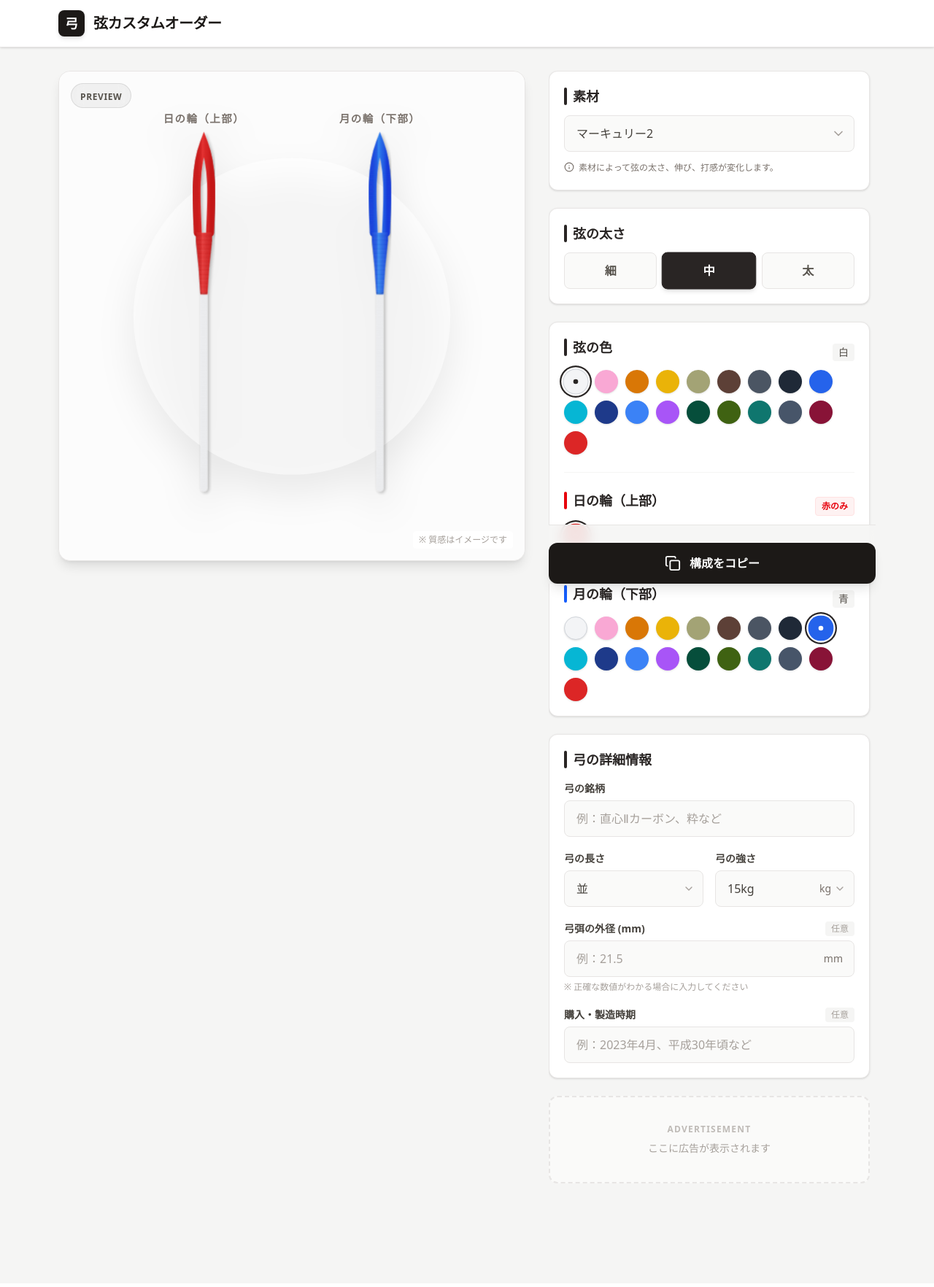
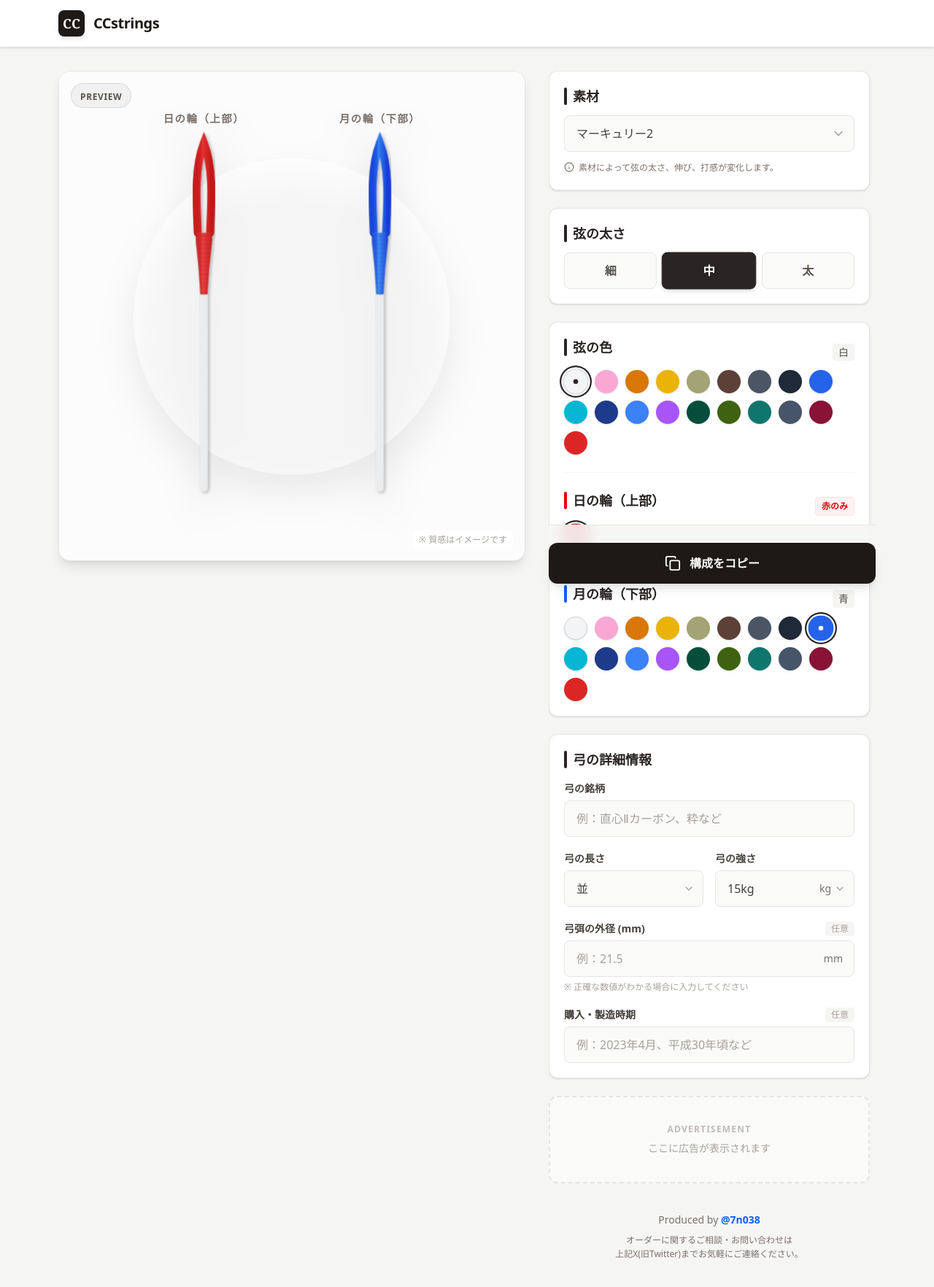
Before and after one commit to halcyon7766/CCstrings, a React (Vite) app: page / in a window 1280 px wide. Shown: the top 1764 px of the page at 73% size. Built offline with nearby package versions, Linux system fonts and the light colour scheme.

Commit message:
Update branding to CCstrings and add creator contact info

```diff
--- a/src/App.jsx
+++ b/src/App.jsx
@@ -230,8 +230,8 @@ export default function KyudoStringCustomizer() {
       <header className="bg-white border-b border-stone-200 sticky top-0 z-50 shadow-sm">
         <div className="max-w-6xl mx-auto px-4 h-16 flex items-center justify-between">
           <div className="flex items-center gap-3">
-            <div className="w-9 h-9 bg-stone-900 text-white flex items-center justify-center rounded-lg font-serif font-bold text-lg shadow-md">弓</div>
-            <h1 className="text-xl font-bold tracking-tight text-stone-900">弦カスタムオーダー</h1>
+            <div className="w-9 h-9 bg-stone-900 text-white flex items-center justify-center rounded-lg font-serif font-bold text-lg shadow-md">CC</div>
+            <h1 className="text-xl font-bold tracking-tight text-stone-900">CCstrings</h1>
           </div>
         </div>
       </header>
@@ -479,6 +479,15 @@ export default function KyudoStringCustomizer() {
               <p className="text-sm">ここに広告が表示されます</p>
             </div>
 
+            {/* Contact / Footer */}
+            <div className="text-center pt-4 pb-2 text-stone-500 text-sm">
+              <p className="mb-2">Produced by <a href="https://x.com/7n038" target="_blank" rel="noopener noreferrer" className="text-blue-600 hover:underline font-bold">@7n038</a></p>
+              <p className="text-xs leading-relaxed">
+                オーダーに関するご相談・お問い合わせは<br />
+                上記X(旧Twitter)までお気軽にご連絡ください。
+              </p>
+            </div>
+
           </div>
 
           {/* Footer Action */}
```
